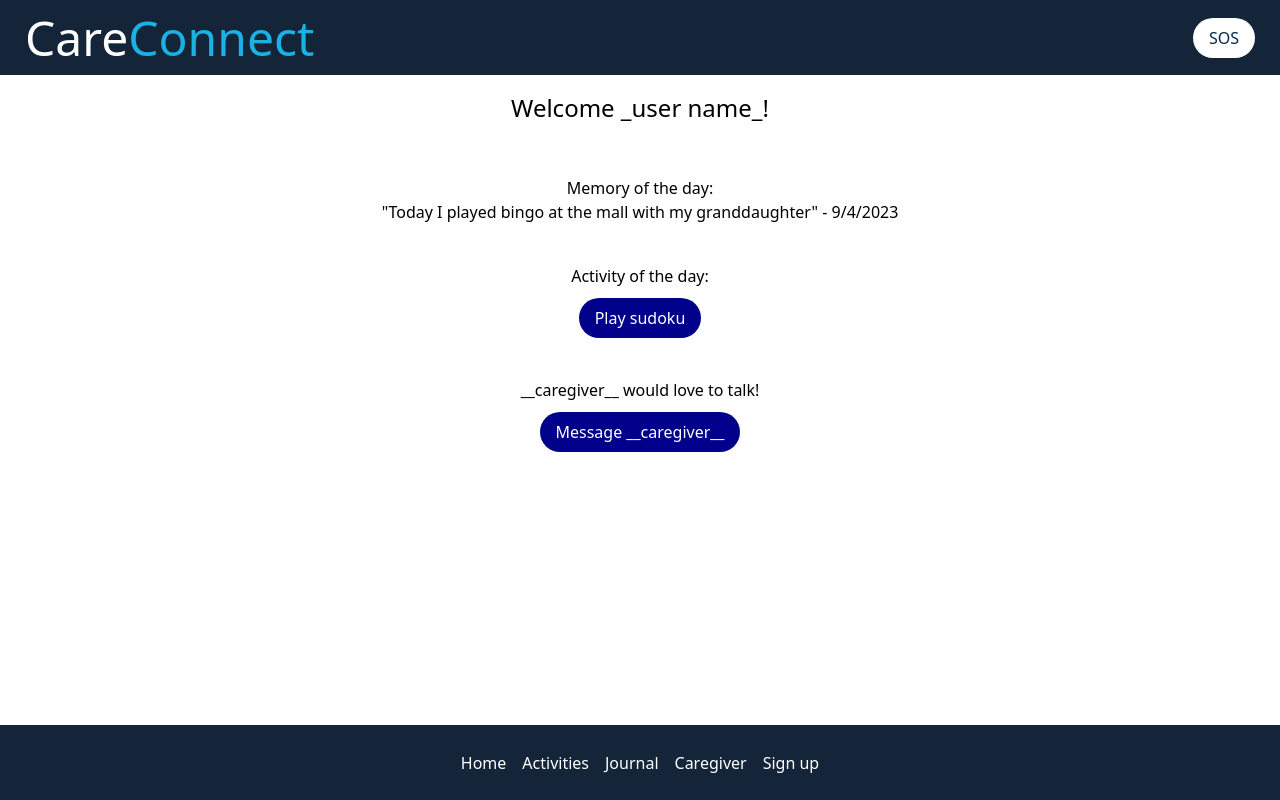
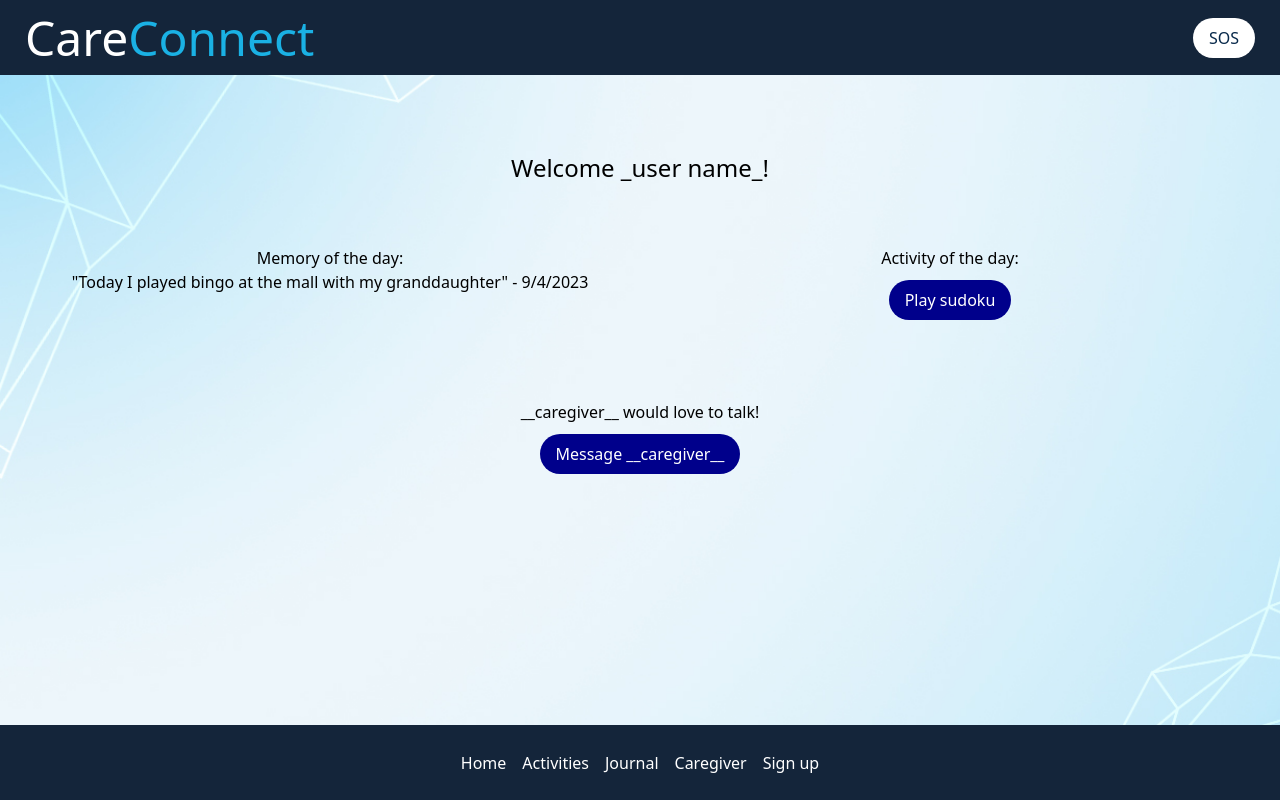
Before and after one commit to joshuaenoch/care-connect, a React (Vite) app in the folder CareConnect/: page / in a window 1280 px wide. Built offline with nearby package versions, Linux system fonts and the light colour scheme.

Commit message:
some styling

```diff
--- a/CareConnect/src/index.css
+++ b/CareConnect/src/index.css
@@ -4,6 +4,13 @@
 @tailwind utilities;
 
 /* NavBar css */
+
+body {
+  background-image: url("./public/images/background.jpg");
+  background-size: cover;
+  background-attachment: fixed;
+  background-repeat: no-repeat;
+}
 
 button {
   background-color: #ffffff;
@@ -97,14 +104,28 @@ h1 {
   padding: 90px 50px 0px 50px;
 }
 
+.home-container {
+  text-align: center;
+  align-items: center;
+  justify-content: center;
+  padding: 90px 20px 0px 20px;
+}
+
 textarea:focus {
   outline: none;
 }
 
-.ofthedays {
-  display: flex;
+.oftheday {
+  flex: 1;
   flex-direction: column;
   align-items: center;
   text-align: center;
   margin-bottom: 20px;
+  /*border: 2px solid lightgrey;
+  background-color: white;*/
 }
+
+.ofthedays {
+  display: flex;
+  justify-content:space-between;
+}
--- a/CareConnect/src/pages/GamePage.jsx
+++ b/CareConnect/src/pages/GamePage.jsx
@@ -10,7 +10,7 @@ export default function GamePage() {
 
   return (
     <div className="container">
-      <div className="title">Select activity</div>
+      <div className="title" style={{margin:"30px 0px 30px 0px"}}>Select activity</div>
       <ul className="game-list">
         <li className="game-item" onClick={() => handleClick("/crossword")}>
           <img src="../public/images/crossword.png" alt="Crossword img" />
--- a/CareConnect/src/pages/HomePage.jsx
+++ b/CareConnect/src/pages/HomePage.jsx
@@ -9,24 +9,26 @@ export default function HomePage() {
     };
 
     return (
-        <div className="container">
-            <h2 className = "title">Welcome _user name_!</h2>
+        <div className="home-container">
+            <h2 className = "title" style={{margin: "60px 0px 60px 0px"}}>Welcome _user name_!</h2>
             <div className = "ofthedays">
+                <div className = "oftheday">
                     <div>Memory of the day:</div>
-                <div style={{marginBottom:"20px", textAlign:"center"}}>"Today I played bingo at the mall with my granddaughter" - 9/4/2023</div>
+                    <div style={{marginBottom:"60px", textAlign:"center"}}>"Today I played bingo at the mall with my granddaughter" - 9/4/2023</div>
                 </div>
-            <div className = "ofthedays">
+                <div className = "oftheday">
                     <div>Activity of the day:</div>
                     <button
-                    style={{ backgroundColor: "darkblue", color: "white", marginTop: "10px", marginBottom: "20px" }}
+                        style={{ backgroundColor: "darkblue", color: "white", marginTop: "10px", marginBottom: "60px" }}
                         onClick={() => handleClick("/sudoku")}
                     >
                         Play sudoku
                     </button>
                 </div>
+            </div>
             <div>__caregiver__ would love to talk!</div>
             <button
-                style={{ backgroundColor: "darkblue", color: "white", marginTop: "10px", marginBottom: "10px" }}
+                style={{ backgroundColor: "darkblue", color: "white", marginTop: "10px", marginBottom: "60px" }}
                 onClick={() => handleClick("/CaregiverPage")}
             >
                 Message __caregiver__
```
Also changed, not shown: CareConnect/public/images/background.jpg (added). Lines whose indentation alone changed are shown as unchanged.
